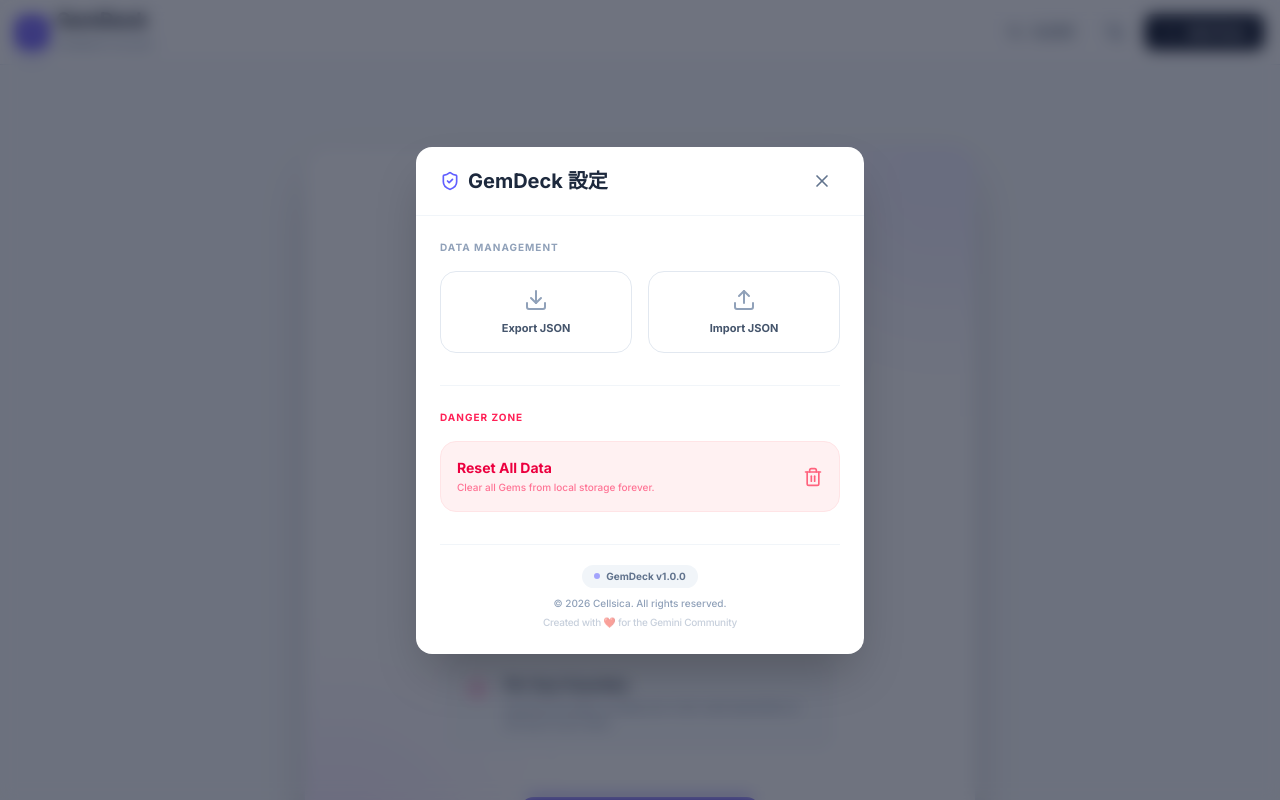
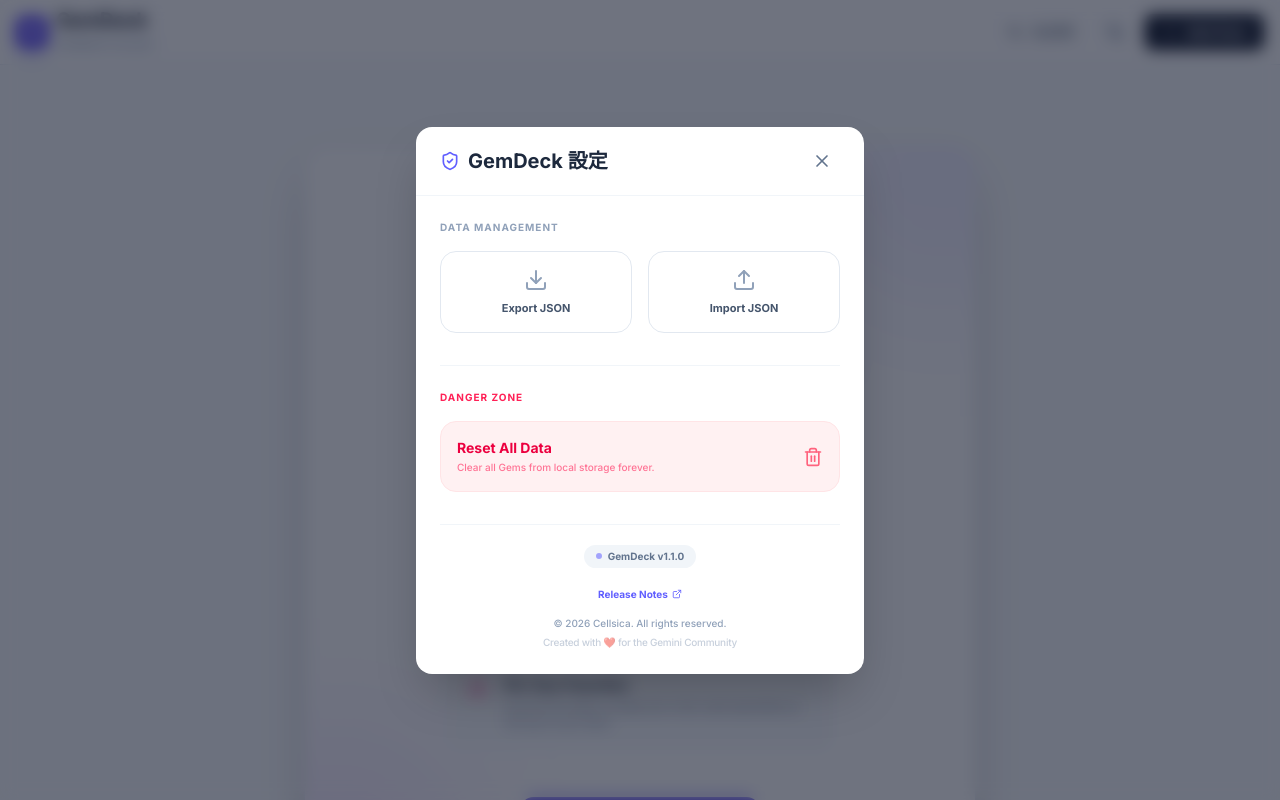
Before and after one commit to cellsica/gemdeck, a Vue app: page / in a window 1280 px wide. Both pictures are taken after a click on the button "設定". Shown: the top 800 px of the page. Built offline with nearby package versions, Linux system fonts and the light colour scheme.

Commit message:
feat: 設定画面にリリースノートへのリンクを追加し、バージョン管理を導入 (v1.1.0)

```diff
--- a/src/components/SettingsModal.vue
+++ b/src/components/SettingsModal.vue
@@ -1,7 +1,7 @@
 <script setup lang="ts">
 import { ref } from 'vue'
 import { useGemStore } from '../stores/gemStore'
-import { X, Download, Upload, ShieldCheck, AlertCircle, Trash2 } from 'lucide-vue-next'
+import { X, Download, Upload, ShieldCheck, AlertCircle, Trash2, ExternalLink } from 'lucide-vue-next'
 
 const props = defineProps<{
   isOpen: boolean
@@ -130,8 +130,21 @@
           <div class="text-center">
             <div class="inline-flex items-center gap-1.5 px-3 py-1 bg-slate-100 dark:bg-slate-800 rounded-full text-[10px] font-bold text-slate-500 dark:text-slate-400 mb-2">
               <span class="w-1.5 h-1.5 bg-indigo-500 rounded-full animate-pulse"></span>
-              GemDeck v1.0.0
+              GemDeck v1.1.0
             </div>
+
+            <div class="mt-1 mb-3">
+              <a
+                href="https://github.com/cellsica/gemdeck/blob/main/releasenote.md"
+                target="_blank"
+                rel="noopener noreferrer"
+                class="text-[10px] font-bold text-indigo-500 hover:text-indigo-600 dark:text-indigo-400 dark:hover:text-indigo-300 transition-colors inline-flex items-center gap-1"
+              >
+                Release Notes
+                <ExternalLink class="w-2.5 h-2.5" />
+              </a>
+            </div>
+
             <div class="text-[10px] text-slate-400 font-medium">
               &copy; 2026 Cellsica. All rights reserved.<br>
               <span class="opacity-50 mt-1 block tracking-tight">Created with ❤️ for the Gemini Community</span>
```
Also changed, not shown: .agent/instructions.md, 1 other file (tests, documents, lock files or other folders).
